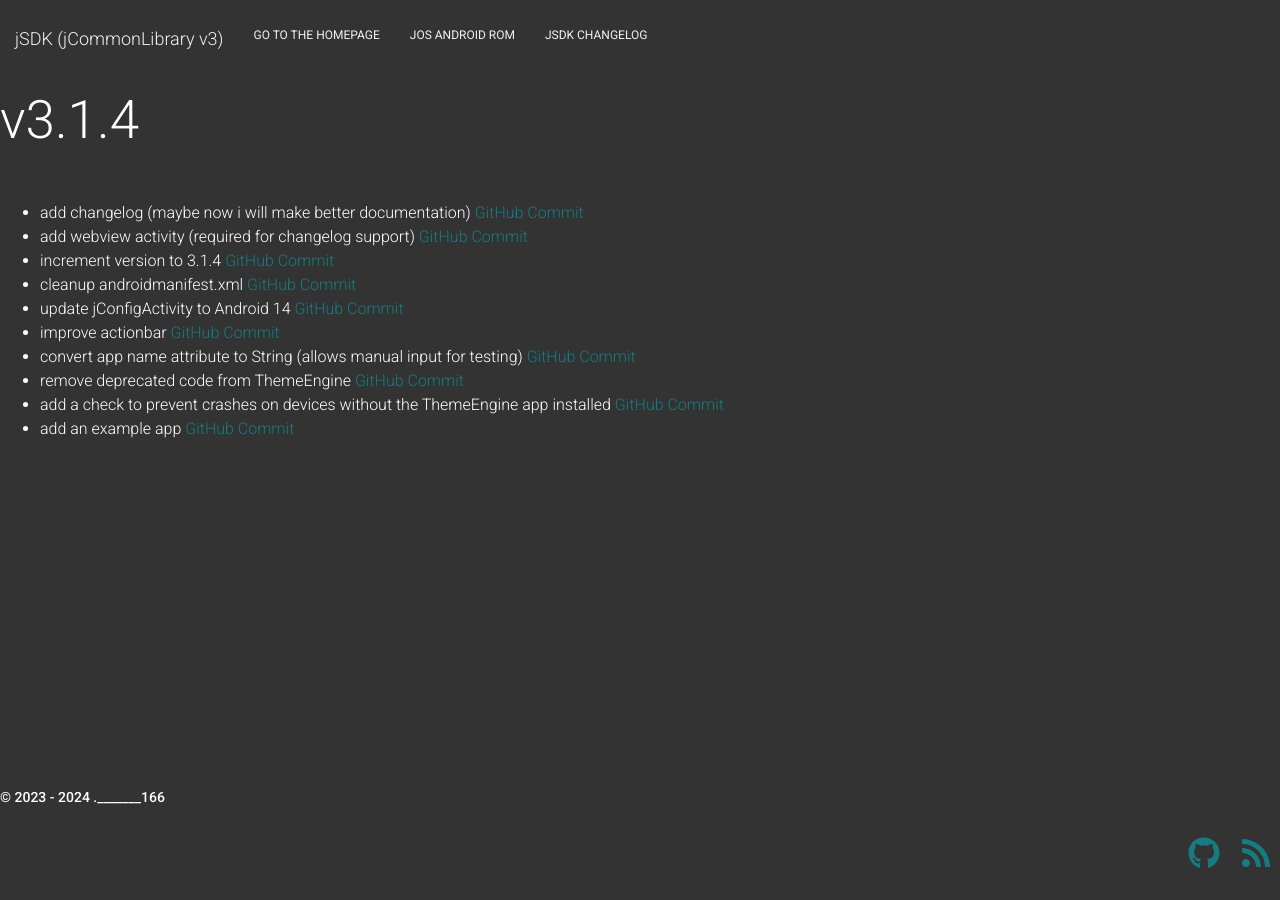
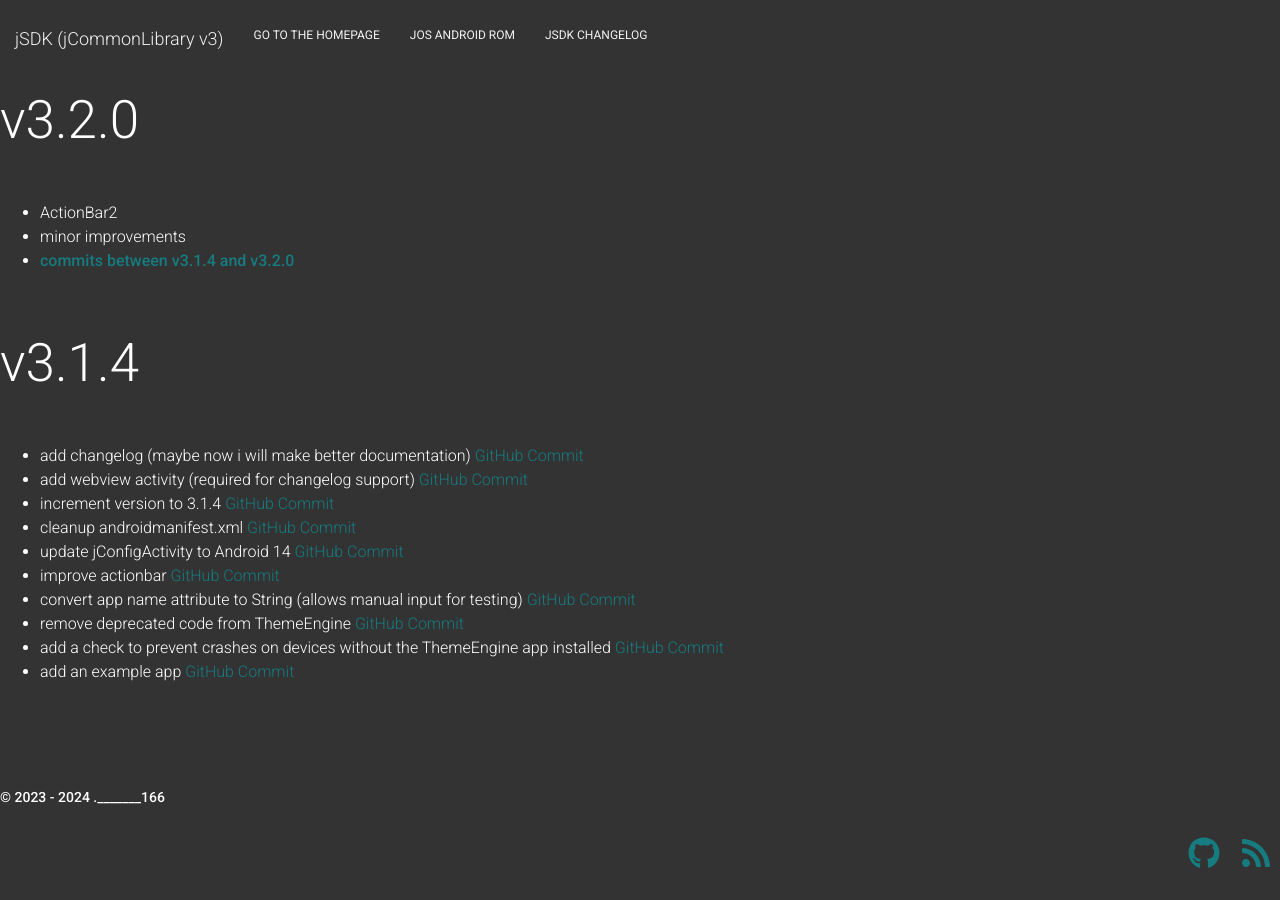
Before and after one commit to dot166/dot166.github.io, a Jekyll site: the page built from jOS/commlib/Changelog/index.html, in a window 1280 px wide. Built offline with Jekyll 4.4.1, drawn with Linux system fonts in a browser that asks for light colours.

Commit message:
add changelog for v3.2.0

```diff
--- a/jOS/commlib/Changelog/index.html
+++ b/jOS/commlib/Changelog/index.html
@@ -3,6 +3,14 @@
 title: SDK Changelog
 project: sdk
 ---
+<h1>v3.2.0</h1>
+<br>
+<ul>
+    <li>ActionBar2</li>
+    <li>minor improvements</li>
+    <li><a href="https://github.com/dot166/jOS_j-sdk/compare/v3.1.4...v3.2.0"><strong>commits between v3.1.4 and v3.2.0</strong></a></li>
+</ul>
+<br>
 <h1>v3.1.4</h1>
 <br>
 <ul>
```
